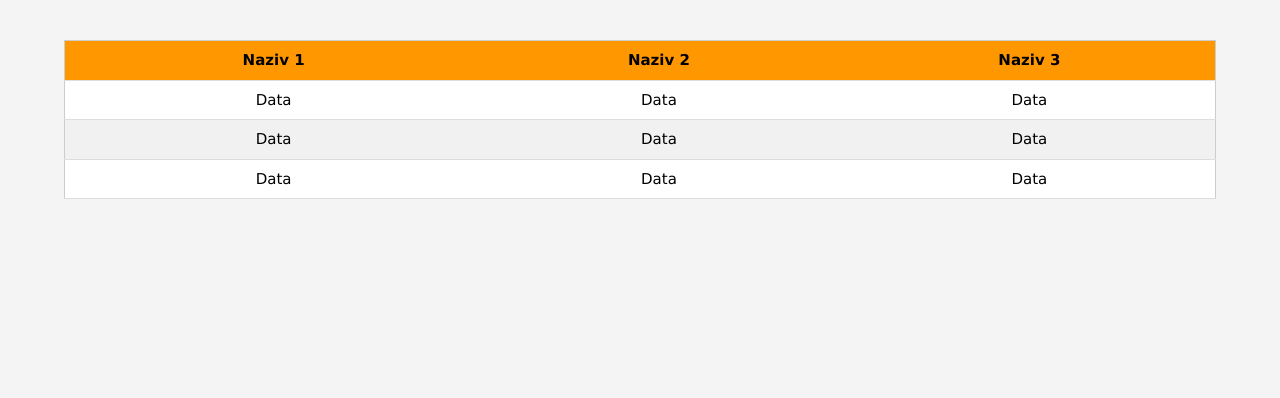
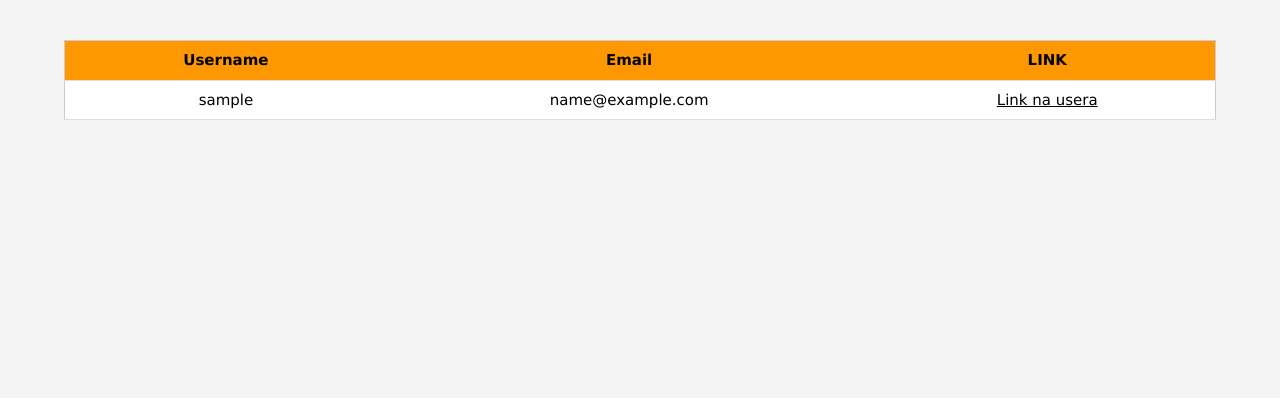
Before and after one commit to mm51593/PROGI_webapp, a Flask app: template app/templates/lista_korisnika.html in a window 1280 px wide. Shown: the part 87-485 px from the top of the page. Run offline with Flask 2, Linux system fonts and the light colour scheme; the template is opened without the code that fills it: most values are stand-ins (such as "Sample title", 1, 10 or a date in 2020).

Commit message:
Dodani linkovi sa admin pagea na userlist i prihvat prica Formirana user_list tablica

```diff
--- a/app/templates/adminpage.html
+++ b/app/templates/adminpage.html
@@ -7,13 +7,13 @@
     <div class="fourth-main-container center">
       <div class="cont-style">
           <a class="kor-pregled admin-link">
-              <div class="pre-elem">Poveznica 1</div>
+              <div class="pre-elem"><a href="{{url_for('admin.admin_userlist')}}" id="userlistLink" title="Otvorite userlist">USERLIST</a></div>
           </a>
       </div>
 
       <div class="cont-style">
           <a class="kor-pregled admin-link">
-              <div class="pre-elem">Poveznica 2</div>
+              <div class="pre-elem"><a href="{{url_for('story.display_story_list_validation')}}" id="prihvatpriceLink" title="Otvorite prihvat price">Prihvat price</a></div>
           </a>
       </div>
 
--- a/app/templates/lista_korisnika.html
+++ b/app/templates/lista_korisnika.html
@@ -8,27 +8,19 @@
         <table class="w3-table-all w3-centered">
             <thead>
                 <tr class="w3-orange">
-                    <th>Naziv 1</th>
-                    <th>Naziv 2</th>
-                    <th>Naziv 3</th>
+                    <th>Username</th>
+                    <th>Email</th>
+                    <th>LINK</th>
                 </tr>
             </thead>
             <tbody>
+            {% for user in users %}
                 <tr>
-                    <td>Data</td>
-                    <td>Data</td>
-                    <td>Data</td>
+                    <td>{{ user.username }}</td>
+                    <td>{{ user.email }}</td>
+                    <td><a href="{{url_for('story.validation', story_id=1)}}" id="userLink" title="Otvorite stranicu usera">Link na usera</a></td>
                 </tr>
-                <tr>
-                    <td>Data</td>
-                    <td>Data</td>
-                    <td>Data</td>
-                </tr>
-                <tr>
-                    <td>Data</td>
-                    <td>Data</td>
-                    <td>Data</td>
-                </tr>
+            {% endfor %}
             </tbody>
         </table>
     </div>
```
Also changed, not shown: app/admin/routes.py (+22 -21 lines), app/stories/routes.py (+1 -1 lines).
